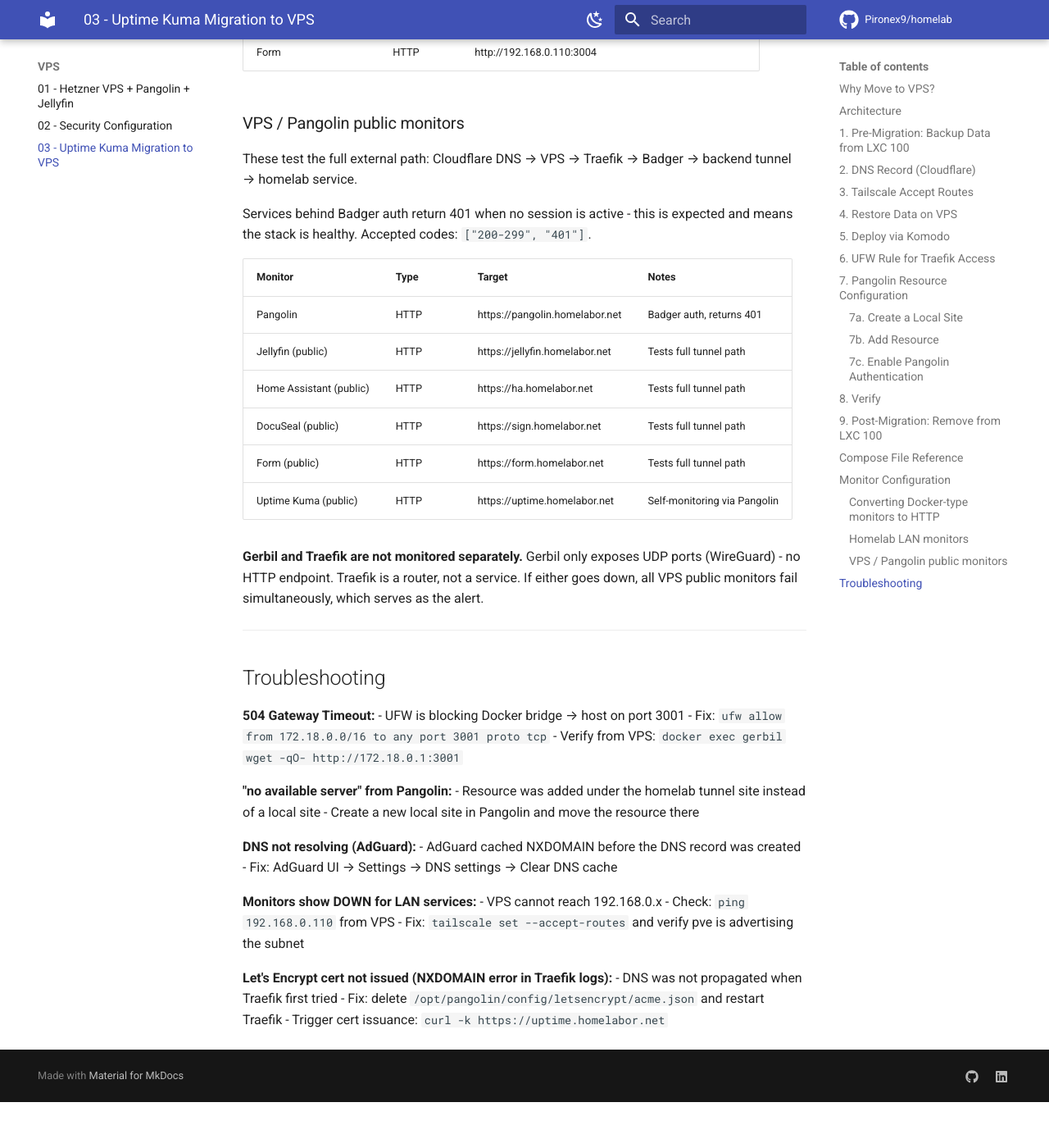
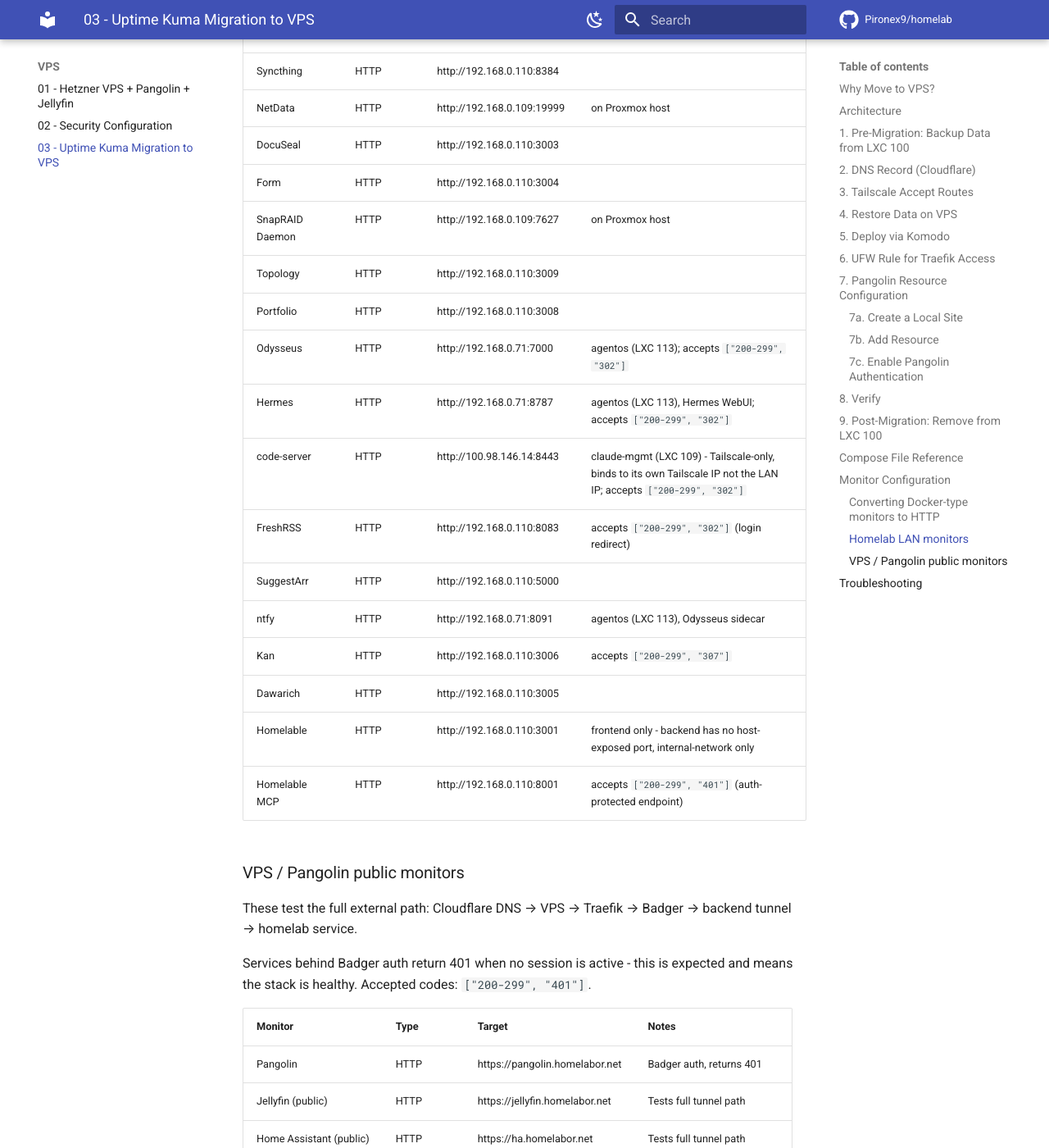
Before and after one commit to Pironex9/homelab, an MkDocs documentation site: the page built from docs/vps/03_Uptime_Kuma_VPS_Migration.md, in a window 1280 px wide and 1400 px high, scrolled down 6215 px. Shown: the whole window at 82% size. Built offline with MkDocs 1.6.1 and Material for MkDocs 9.7.7, drawn with Linux system fonts in a browser that asks for light colours; comment, search, counter and statistics services are not loaded; before the commit the page ends 7559 px from its top, so only the background shows below that; some of the changed text lies outside the part shown.

Commit message:
docs: add new Uptime Kuma monitors (SnapRAID daemon, Hermes/Odysseus, code-server, etc.)
13 new monitors added on the VPS instance covering agentos services
(Hermes, Odysseus, ntfy), SnapRAID Daemon, code-server, and previously
unmonitored LXC 100 stacks (FreshRSS, SuggestArr, Kan, Dawarich,
Homelable, Homelable MCP).

```diff
--- a/docs/vps/03_Uptime_Kuma_VPS_Migration.md
+++ b/docs/vps/03_Uptime_Kuma_VPS_Migration.md
@@ -222,6 +222,8 @@
 
 All homelab services are monitored via their LAN IPs. The VPS can reach `192.168.0.x` via Tailscale (`--accept-routes` must be enabled, `pve` advertises `192.168.0.0/24`).
 
+**2026-07-25 additions:** the SnapRAID Daemon through Homelable MCP rows were added the same way as the original batch (direct SQLite insert into `monitor`, then `docker restart uptime-kuma` so Kuma's scheduler picks them up - new rows don't take effect live). All verified UP immediately after restart by querying the `heartbeat` table.
+
 | Monitor | Type | Target | Notes |
 |---------|------|--------|-------|
 | Sonarr | HTTP | http://192.168.0.110:8989 | |
@@ -242,6 +244,19 @@
 | NetData | HTTP | http://192.168.0.109:19999 | on Proxmox host |
 | DocuSeal | HTTP | http://192.168.0.110:3003 | |
 | Form | HTTP | http://192.168.0.110:3004 | |
+| SnapRAID Daemon | HTTP | http://192.168.0.109:7627 | on Proxmox host |
+| Topology | HTTP | http://192.168.0.110:3009 | |
+| Portfolio | HTTP | http://192.168.0.110:3008 | |
+| Odysseus | HTTP | http://192.168.0.71:7000 | agentos (LXC 113); accepts `["200-299", "302"]` |
+| Hermes | HTTP | http://192.168.0.71:8787 | agentos (LXC 113), Hermes WebUI; accepts `["200-299", "302"]` |
+| code-server | HTTP | http://100.98.146.14:8443 | claude-mgmt (LXC 109) - Tailscale-only, binds to its own Tailscale IP not the LAN IP; accepts `["200-299", "302"]` |
+| FreshRSS | HTTP | http://192.168.0.110:8083 | accepts `["200-299", "302"]` (login redirect) |
+| SuggestArr | HTTP | http://192.168.0.110:5000 | |
+| ntfy | HTTP | http://192.168.0.71:8091 | agentos (LXC 113), Odysseus sidecar |
+| Kan | HTTP | http://192.168.0.110:3006 | accepts `["200-299", "307"]` |
+| Dawarich | HTTP | http://192.168.0.110:3005 | |
+| Homelable | HTTP | http://192.168.0.110:3001 | frontend only - backend has no host-exposed port, internal-network only |
+| Homelable MCP | HTTP | http://192.168.0.110:8001 | accepts `["200-299", "401"]` (auth-protected endpoint) |
 
 ### VPS / Pangolin public monitors
 
```
